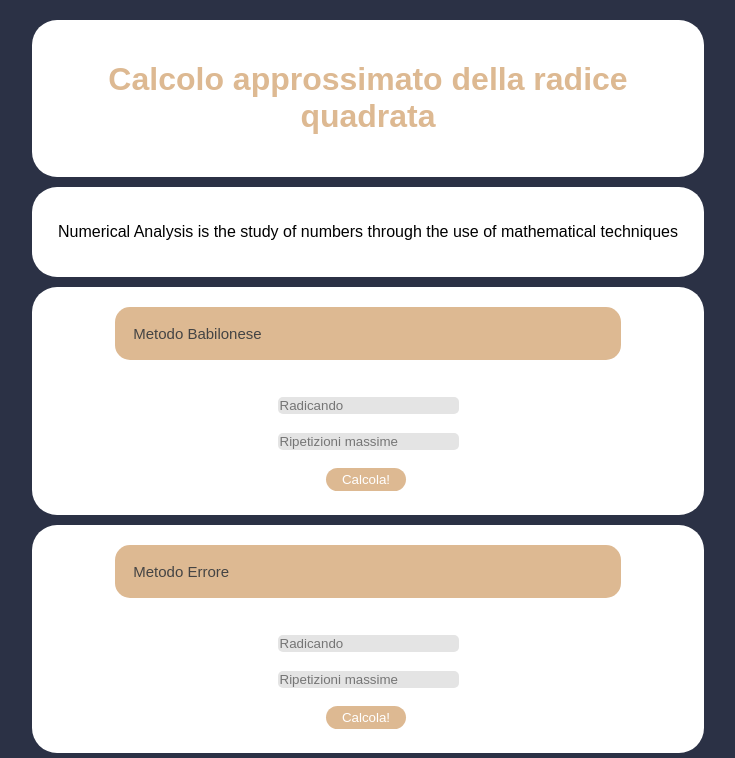
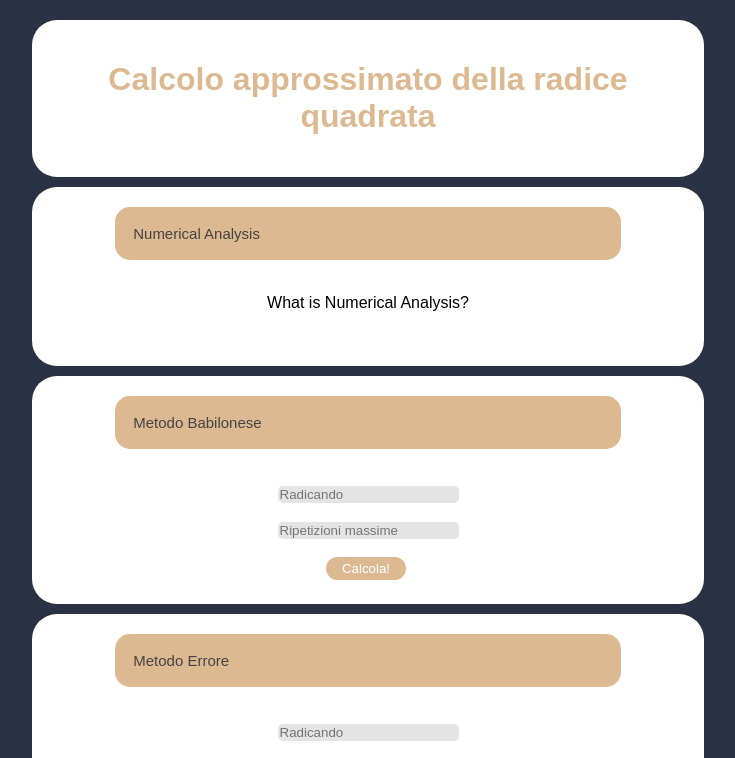
Before and after one commit to strobosco/RadiceQuadrataFinale, a React (Create React App) app: page /#/ in a window 1280 px wide. Shown: the top 758 px of the page, without its empty margins (272-1007 px from the left). Built offline with nearby package versions, Linux system fonts and the light colour scheme.

Commit message:
Fixed intro

```diff
--- a/src/index.css
+++ b/src/index.css
@@ -1,6 +1,10 @@
 body {
   background-color: #2B3145;
   font-family: Arial, Helvetica, sans-serif;
+}
+
+p {
+  text-align: left;
 }
 
 .titolo, .intro, .babilonese, .errore, .tangenti, .inverso, .link, .tabella-output {
--- a/src/pages/HomePage.js
+++ b/src/pages/HomePage.js
@@ -19,6 +19,9 @@ const HomePage = () => {
     }, {
       id: 3,
       isShown: false,
+    }, {
+      id: 4,
+      isShown: false,
     }
   ]);
 
@@ -36,7 +39,7 @@ const HomePage = () => {
   return (
     <>
     <Titolo />
-    <NumericalAnalysis />
+    <NumericalAnalysis showDesc={showDescription[4]} onToggle={toggleDesc} />
     <Metodo nameOfClass={"babilonese"} showDesc={showDescription[0]} onToggle={toggleDesc} risultato={risultatoBabilonese} setRisultato={setRisultatoBabilonese}  />
     <Metodo nameOfClass={"errore"} showDesc={showDescription[1]} onToggle={toggleDesc} risultato={risultatoErrore} setRisultato={setRisultatoErrore} />
     <Metodo nameOfClass={"tangenti"} showDesc={showDescription[2]} onToggle={toggleDesc} risultato={risultatoTangenti} setRisultato={setRisultatoTangenti} />
--- a/src/pages/components/NumericalAnalysis.js
+++ b/src/pages/components/NumericalAnalysis.js
@@ -1,7 +1,13 @@
-const NumericalAnalysis = () => {
+const NumericalAnalysis = ({ showDesc, onToggle }) => {
     return (
         <div className="intro">
-            <p>Numerical Analysis is the study of numbers through the use of mathematical techniques</p>
+            <button type="button" className="collapsible" onClick={() => onToggle(showDesc.id)}>Numerical Analysis</button> <br/><br/>
+            {showDesc.isShown ? (<>
+            <p>Numerical Analysis is the study of algorithms
+            to solve problems of continuous mathematics.</p>
+            <p>The types of problems studied by numerical analysis
+            are continuous, thus approximations are necessary.</p>
+            </>) : (<p style={{textAlign: "center"}}>What is Numerical Analysis?</p>) } <br/>
         </div>
     )
 }
```
